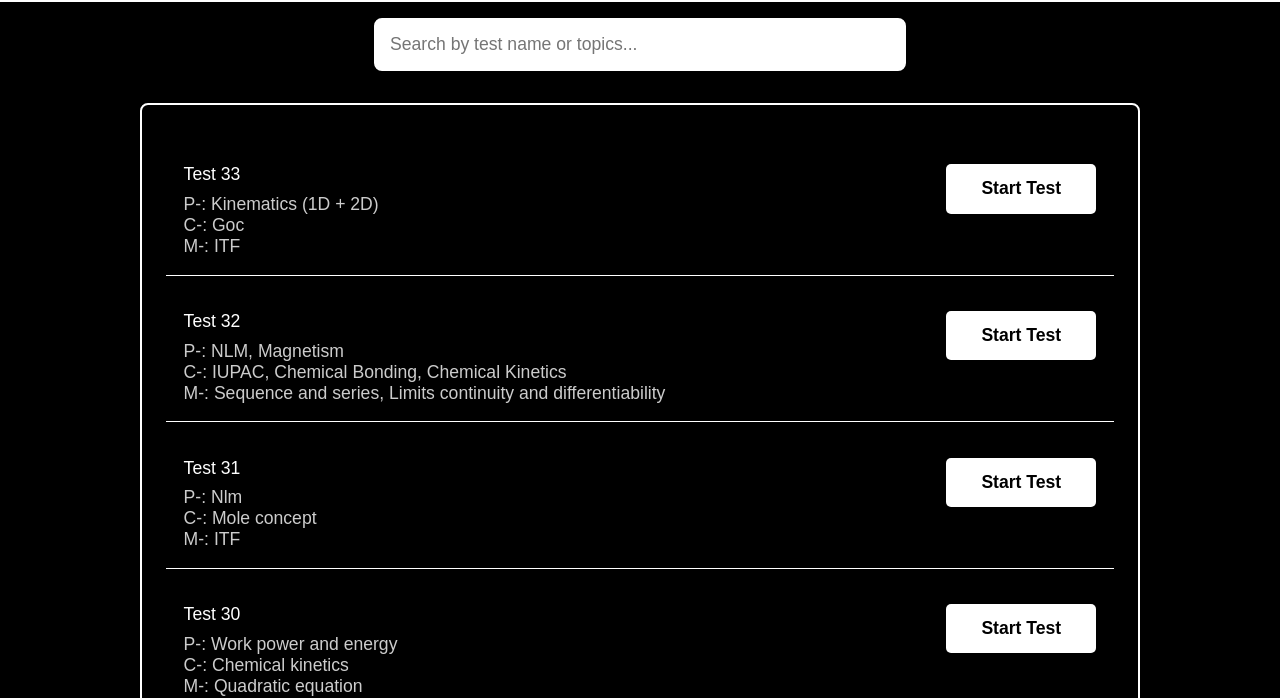
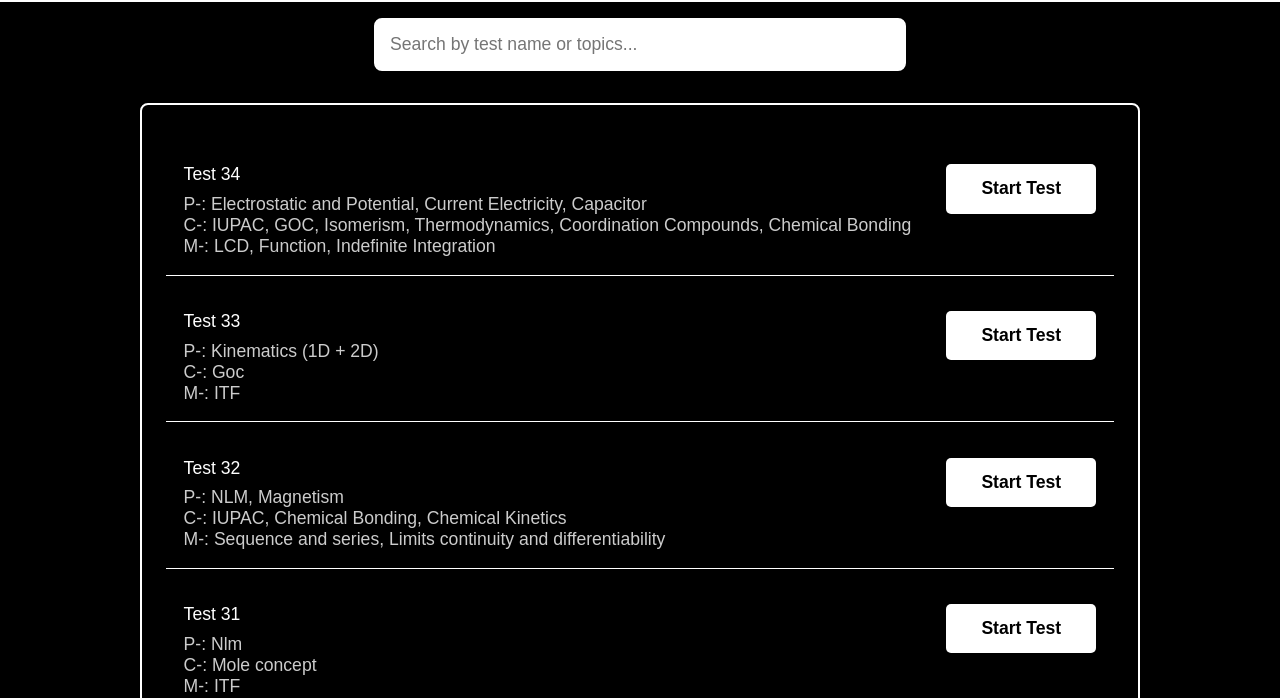
Before and after one commit to i24hour/infinitest, a plain HTML site: page index.html in a window 1280 px wide. Shown: the part 106-804 px from the top of the page. Drawn offline with Linux system fonts and the light colour scheme.

Commit message:
feat: add Test 34 to the test list with syllabus and link

```diff
--- a/index.html
+++ b/index.html
@@ -220,6 +220,17 @@
             oninput="filterTests()" />
     </div>
     <div id="testList" class="test-list">
+        <div class="test-item">
+            <div class="content">
+                Test 34
+                <div class="syllabus">
+                    P-: Electrostatic and Potential, Current Electricity, Capacitor<br>
+                    C-: IUPAC, GOC, Isomerism, Thermodynamics, Coordination Compounds, Chemical Bonding<br>
+                    M-: LCD, Function, Indefinite Integration<br>
+                </div>
+            </div>
+            <a href="https://priyanshu85953.github.io/JEE-27./" target="_blank" class="start-btn">Start Test</a>
+        </div>
         <div class="test-item">
             <div class="content">
                 Test 33
```
